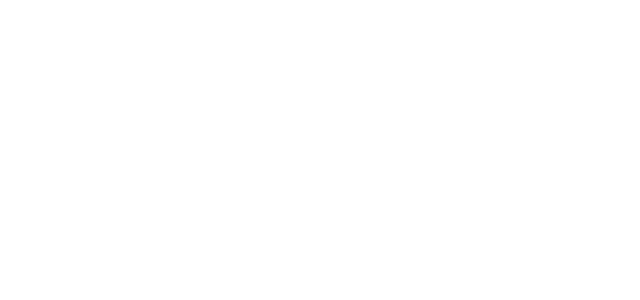
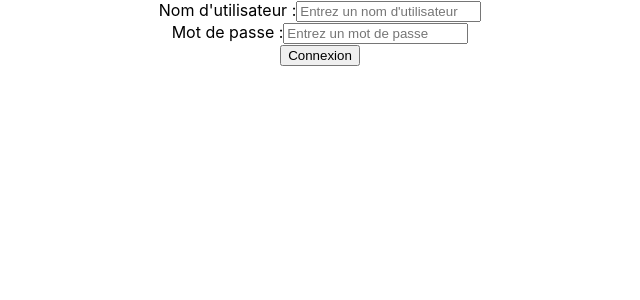
Before and after one commit to PAUVRE-Charlie/pokefumi, a React (Create React App) app: page /connexion in a window 1280 px wide. Shown: the top 300 px of the page, without its empty margins (320-960 px from the left). Built offline with nearby package versions, Linux system fonts and the light colour scheme.

Commit message:
bouton connexion, route et bootstrap

```diff
--- a/src/App.tsx
+++ b/src/App.tsx
@@ -2,6 +2,7 @@
 import './App.css';
 import { Route, BrowserRouter as Router } from 'react-router-dom';
 import Home from './home';
+import {Connection} from './Connection'
 
 function App() {
   return (
@@ -9,6 +10,7 @@
       <div className="App">
         <body>
           <Route exact path={process.env.PUBLIC_URL + '/'} component={Home} />
+          <Route exact path={process.env.PUBLIC_URL + '/connexion'} component={Connection} />
         </body>
       </div>
     </Router>
--- a/src/Connection.tsx
+++ b/src/Connection.tsx
@@ -1,4 +1,6 @@
 import React from 'react';
+import { Button } from 'react-bootstrap';
+import Form from 'react-bootstrap/Form';
 
 export function Connection() {
     return (
@@ -7,12 +9,19 @@
 
         </header>
         <body>
-            <form>
-                <label>Nom d'utilisateur:</label>
-                <input type="text" id="nom_utilisateur"></input>
-                <label>Mot de passe:</label>
-                <input type="text" id="mot_de_passe"></input>
-            </form>
+            <Form>
+                <Form.Group controlId="formUsername">
+                    <Form.Label>Nom d'utilisateur :</Form.Label>
+                    <Form.Control type="username" placeholder="Entrez un nom d'utilisateur" />
+                </Form.Group>
+                <Form.Group controlId="formPassword">
+                    <Form.Label>Mot de passe :</Form.Label>
+                    <Form.Control type="password" placeholder="Entrez un mot de passe" />
+                </Form.Group>
+                <Button variant="primary" type="submit">
+                Connexion
+                </Button>
+            </Form>
         </body>
       </div>
     );
--- a/src/home.tsx
+++ b/src/home.tsx
@@ -5,7 +5,7 @@
     return (
         <div className="homePage">
             <div className="listPages">
-                <PageLink link="" text="Connection"/>
+                <PageLink link="connexion" text="Connection"/>
             </div>
         </div>
     )
--- a/src/pageLink.tsx
+++ b/src/pageLink.tsx
@@ -1,8 +1,9 @@
 import React from 'react'
+import { Link } from 'react-router-dom'
 import { PageLinkProps } from './types'
 
 export default function pageLink({text, link}: PageLinkProps) {
     return (
-        <a href={process.env.PUBLIC_URL + '/' + link}>{text}</a>
+        <Link to={process.env.PUBLIC_URL + '/' + link}>{text}</Link>
     )
 }
```
